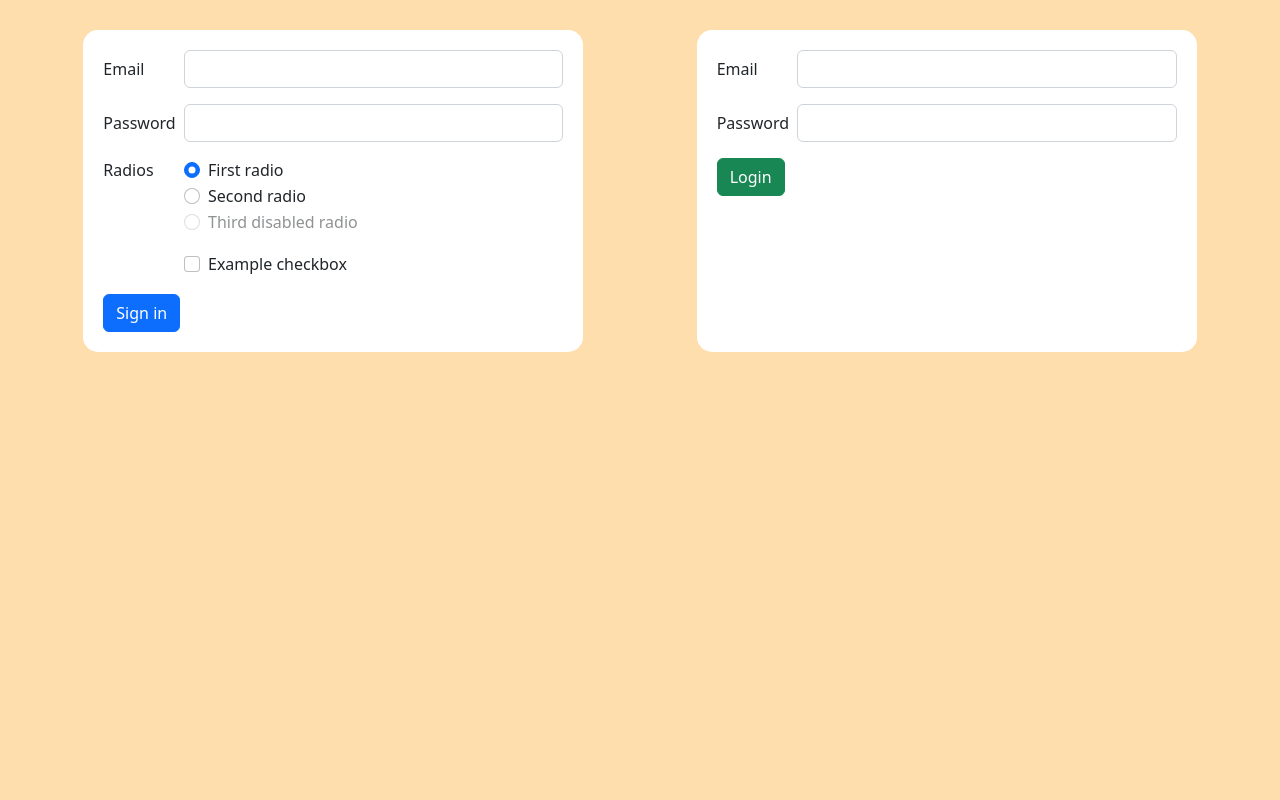
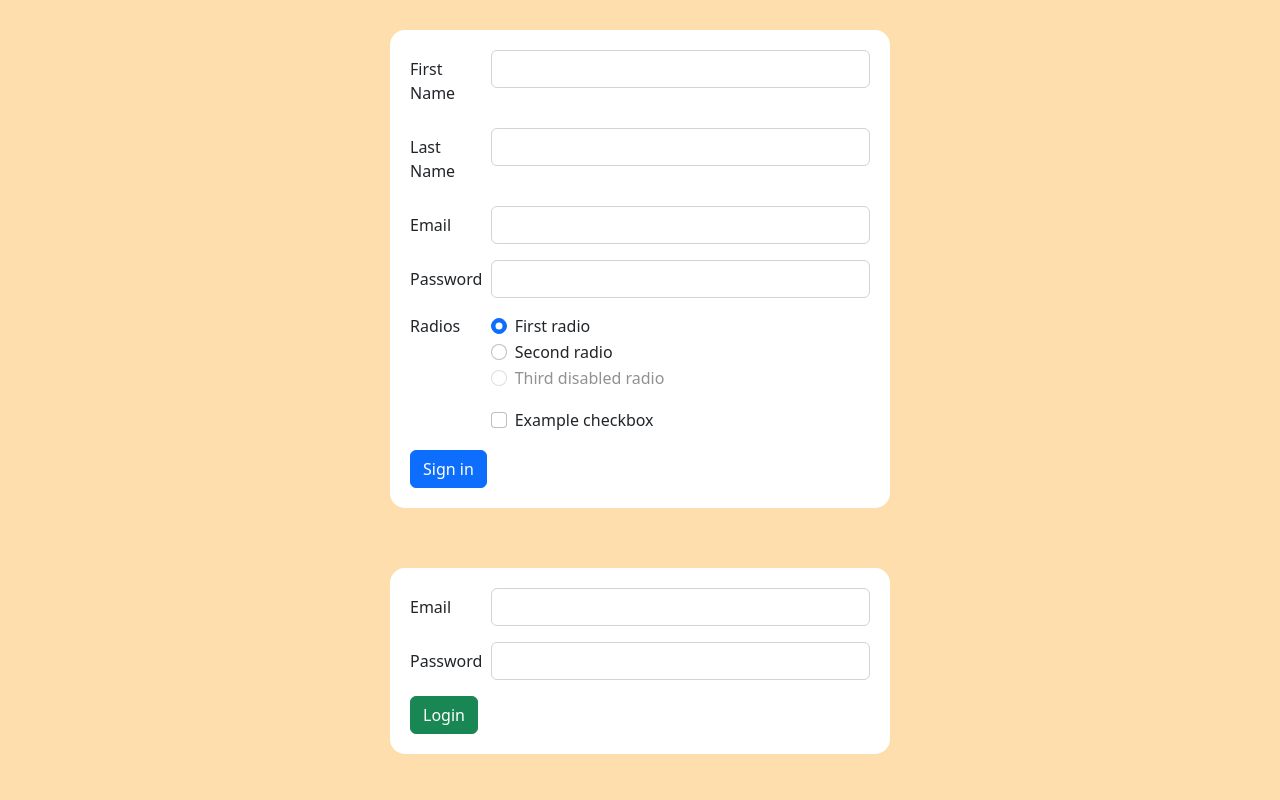
Before and after one commit to dreessen-n/login_and_registration, a Flask app: page / in a window 1280 px wide. Run offline with Flask 2, Linux system fonts and the light colour scheme.

Commit message:
Finish Validation on registration and saving user to db

```diff
--- a/flask_app/controllers/users.py
+++ b/flask_app/controllers/users.py
@@ -5,7 +5,7 @@ from flask import Flask, render_template, request, redirect, session, url_for
 from flask_bcrypt import Bcrypt
 
 # Import models class
-# Example: from flask_app.models.dojo import Dojo
+from flask_app.models import user
 
 # Create the routes
 
@@ -14,6 +14,30 @@ def index():
     """Homepage"""
     return render_template('index.html')
 
+@app.route('/register', methods=['POST'])
+def regitster():
+    """Register new user"""
+    # Call staticmethod to validate form
+    if not user.User.validate_user(request.form):
+        # Redirect back to registration page
+        return redirect('/')
+    # Create data dict based on request form
+    # the keys must match exactly to the var in the query set
+    data = {
+        'first_name': request.form['first_name'],
+        'last_name': request.form['last_name'],
+        'email': request.form['email'],
+        'password': request.form['password']
+    }
+    # Pass the data dict to create_user method in class
+    user.User.create_user(data)
+    # Redirect to the welcome page
+    return redirect('/welcome')
+
+@app.route('/welcome')
+def welcome():
+    """Welcome page"""
+    return render_template('Welcome.html')
 
 # TODO set routes to CREATE - INSERT into db in models
 # TODO set routes to READ - SELECT from db in models
--- a/flask_app/models/user.py
+++ b/flask_app/models/user.py
@@ -1,12 +1,82 @@
 # Import mysqlconnection config
 from flask_app.config.mysqlconnection import connectToMySQL
+from flask import flash
+import re # The regex module
 
 """
 Import other models files for access to classes.
 We import the file rather than the class to avoid circular import
-Example: from flask_app.models import ninja
+Example: from flask_app.controllers import ninja
 """
 
-# TODO Define an class
+# Regular expression for email validation
+EMAIL_REGEX = re.compile(r'^[a-zA-Z0-9.+_-]+@[a-zA-Z0-9._-]+\.[a-zA-Z]+$')
 
-# TODO Create classmethod to interact with db: CRUD methods
+# Regex for checking password strength
+password_pattern = "^(?=.*?[A-Z])(?=.*?[a-z])(?=.*?[0-9])(?=.*?[#?!@$%^&*-]).{8,}$"
+
+class User:
+    def __init__(self, data):
+        """Model a user"""
+        self.id = data['id']
+        self.first_name = data['first_name']
+        self.last_name = data['last_name']
+        self.email = data['email']
+        self.password = data['password']
+        self.created_at = data['created_at']
+        self.updated_at = data['updated_at']
+
+    @classmethod
+    def create_user(cls, data):
+        """Add new user to db"""
+        query = "INSERT INTO users (first_name, last_name, email, password) VALUES (%(first_name)s, %(last_name)s, %(email)s, %(password)s);"
+        return connectToMySQL('login_and_registration').query_db(query,data)
+
+    @classmethod
+    def diplay_welcome(cls):
+        """Show the welcome page after registration"""
+        pass
+
+    @classmethod
+    def logout(cls):
+        """Logout the user from session"""
+        pass
+
+    @staticmethod
+    def validate_user(user):
+            """Validate the add a user form"""
+            is_valid = True # We assume this is true
+            if len(user['first_name']) < 3:
+                flash("The first name must be at least 3 characters.", "danger")
+                is_valid = False
+            if len(user['last_name']) < 3:
+                flash("The last name must be at least 3 characters.", "danger")
+                is_valid = False
+            # Validate email
+            if len(user['email']) < 3:
+                flash("The email must be at least 3 characters.", "danger")
+                is_valid = False
+            # Check for if email has already been used and stored in db
+            query = "SELECT * FROM users WHERE email = %(email)s;"
+            data = {
+                "email": "user['email']"
+            }
+            email_result = connectToMySQL('login_and_registration').query_db(query, data)
+            # Check to see if the query returned an result with that email;
+            # if yes return False
+            if len(email_result) >= 1:
+                flash("Email is already used. Please sign in or register with different email.", "danger")
+                is_valid = False
+                return is_valid
+            # Test whether a field matches the pattern
+            if not EMAIL_REGEX.match(user['email']):
+                flash("Email is not valid!", "danger")
+                is_valid = False
+                return is_valid
+            if len(user['password']) < 3:
+                flash("The password must be at least 8 characters, and contain at least one each of the following: one upper, one lower, one digit and one special character.", "danger")
+                is_valid = False
+            if not re.match(password_pattern, user['password']):
+                flash("The password must be at least 8 characters, and contain at least one each of the following: one upper, one lower, one digit and one special character.", "danger")
+                is_valid = False
+            return is_valid
--- a/flask_app/static/css/style.css
+++ b/flask_app/static/css/style.css
@@ -9,7 +9,8 @@
 body {
     background-color: navajowhite;
     display: flex;
-    justify-content: space-evenly;
+    flex-direction: column;
+    align-items: center;
 }
 
 .container {
--- a/flask_app/templates/index.html
+++ b/flask_app/templates/index.html
@@ -10,17 +10,40 @@
 </head>
 <body>
     <div class="container">
-        <form>
+            {% with messages = get_flashed_messages(with_categories=true) %}
+                {% if messages %}
+                <div class=flashes>
+                    {% for category, message in messages %}
+                        <div class="alert alert-{{ category }}" role="alert">
+                            {{ message }}
+                        </div>
+                    {% endfor %}
+                </div>
+                {% endif %}
+            {% endwith %}
+        <form action="/register" method="POST">
           <div class="row mb-3">
-            <label for="inputEmail3" class="col-sm-2 col-form-label">Email</label>
+            <label for="input_first_name" class="col-sm-2 col-form-label">First Name</label>
             <div class="col-sm-10">
-              <input type="email" class="form-control" id="inputEmail3">
+              <input type="text" name="first_name" class="form-control" id="input_first_name">
             </div>
           </div>
           <div class="row mb-3">
-            <label for="inputPassword3" class="col-sm-2 col-form-label">Password</label>
+            <label for="input_last_name" class="col-sm-2 col-form-label">Last Name</label>
             <div class="col-sm-10">
-              <input type="password" class="form-control" id="inputPassword3">
+              <input type="text" name="last_name" class="form-control" id="input_last_name">
+            </div>
+          </div>
+          <div class="row mb-3">
+            <label for="input_Email" class="col-sm-2 col-form-label">Email</label>
+            <div class="col-sm-10">
+              <input type="text" name="email" class="form-control" id="input_Email">
+            </div>
+          </div>
+          <div class="row mb-3">
+            <label for="input_Password" class="col-sm-2 col-form-label">Password</label>
+            <div class="col-sm-10">
+              <input type="password" name="password" class="form-control" id="input_Password">
             </div>
           </div>
           <fieldset class="row mb-3">
@@ -58,7 +81,6 @@
           </div>
           <button type="submit" class="btn btn-primary">Sign in</button>
         </form>
-        </div>
     </div>
     <div class="container">
         <form>
```
Also changed, not shown: flask_app/templates/welcome.html (added, +20 -0 lines).
